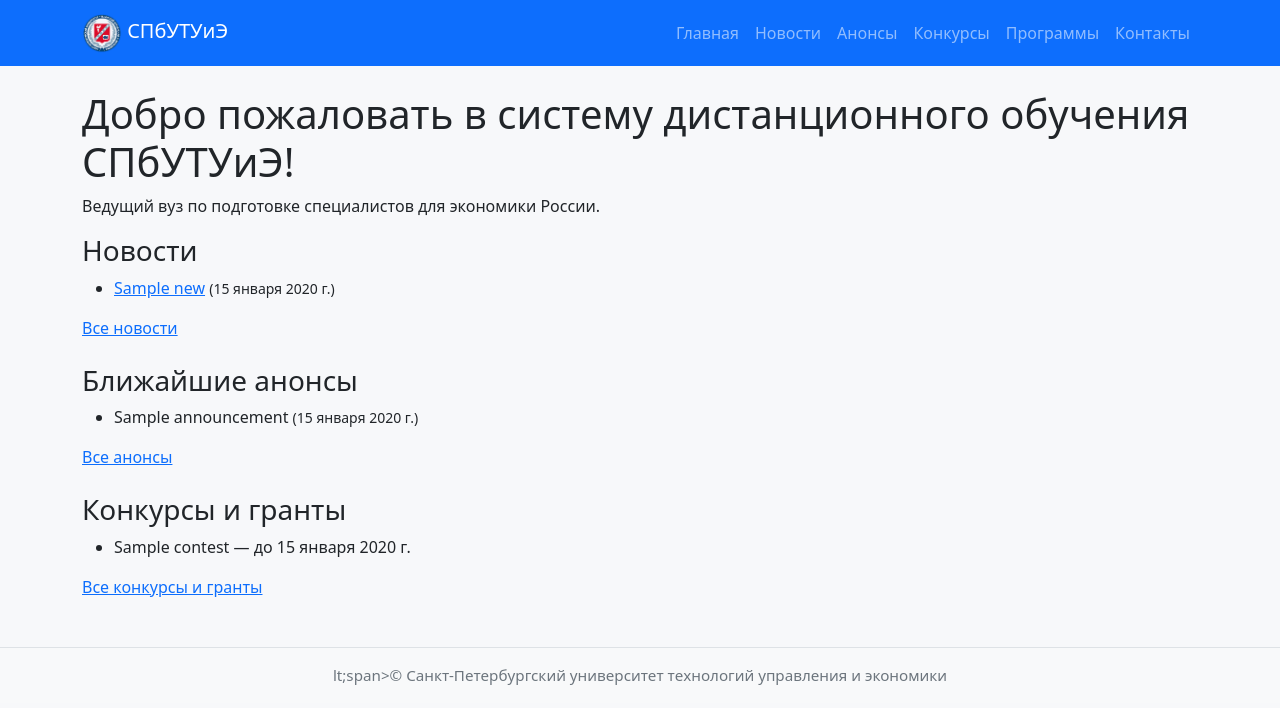
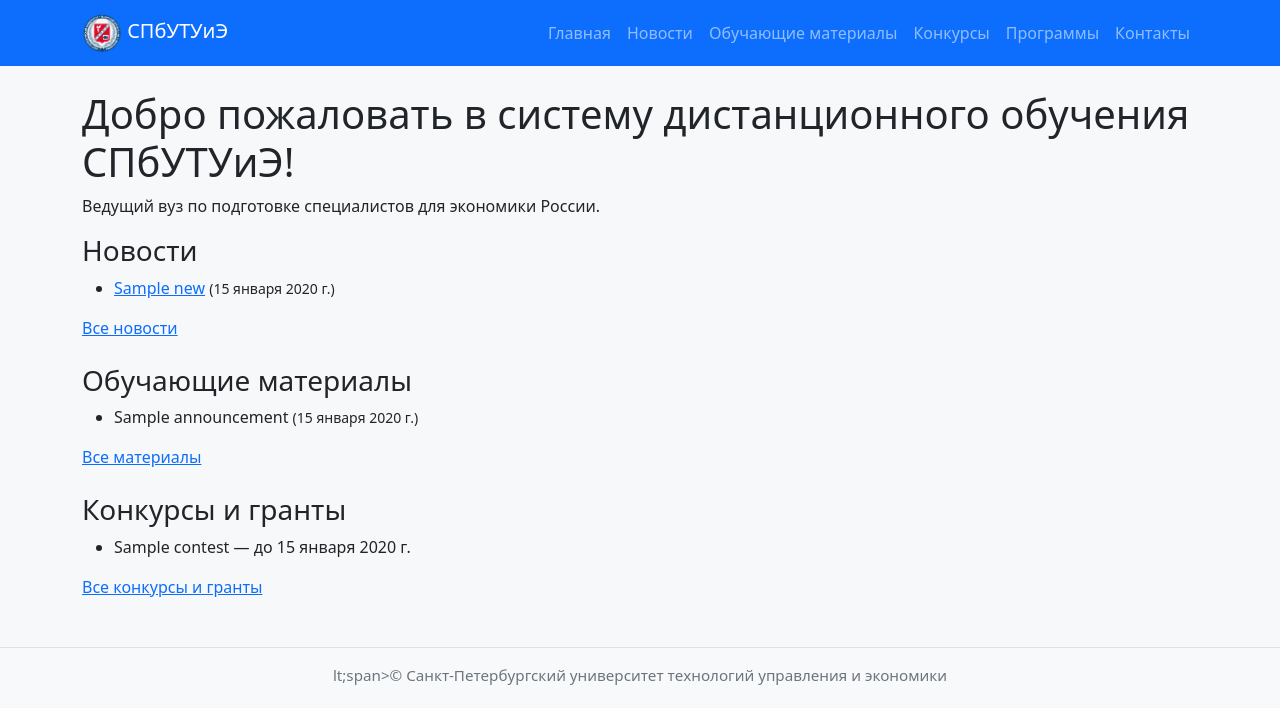
Before and after one commit to afanasevrev/project_sputuu, a Django app: page / in a window 1280 px wide. Shown: the top 708 px of the page. Run offline with Django 5.2, Linux system fonts and the light colour scheme; tables that the repository leaves empty hold one stand-in row (values such as "Sample post").

Commit message:
Видоизменил вкладки

```diff
--- a/sputu/main/templates/main/base.html
+++ b/sputu/main/templates/main/base.html
@@ -20,7 +20,7 @@
             <ul class="navbar-nav ms-auto">
                 <li class="nav-item"><a class="nav-link" href="/">Главная</a></li>
                 <li class="nav-item"><a class="nav-link" href="/news/">Новости</a></li>
-                <li class="nav-item"><a class="nav-link" href="/announcements/">Анонсы</a></li>
+                <li class="nav-item"><a class="nav-link" href="/announcements/">Обучающие материалы</a></li>
                 <li class="nav-item"><a class="nav-link" href="/contests/">Конкурсы</a></li>
                 <li class="nav-item"><a class="nav-link" href="/programs/">Программы</a></li>
                 <li class="nav-item"><a class="nav-link" href="/contacts/">Контакты</a></li>
--- a/sputu/main/templates/main/index.html
+++ b/sputu/main/templates/main/index.html
@@ -13,15 +13,15 @@
 </ul>
 <a href="{% url 'news_list' %}">Все новости</a>
 
-<h3 class="mt-4">Ближайшие анонсы</h3>
+<h3 class="mt-4">Обучающие материалы</h3>
 <ul>
   {% for item in announcements %}
     <li>{{ item.title }} <small>({{ item.date_published }})</small></li>
   {% empty %}
-    <li>Пока нет анонсов</li>
+    <li>Пока нет материалов</li>
   {% endfor %}
 </ul>
-<a href="{% url 'announcements' %}">Все анонсы</a>
+<a href="{% url 'announcements' %}">Все материалы</a>
 
 <h3 class="mt-4">Конкурсы и гранты</h3>
 <ul>
```
